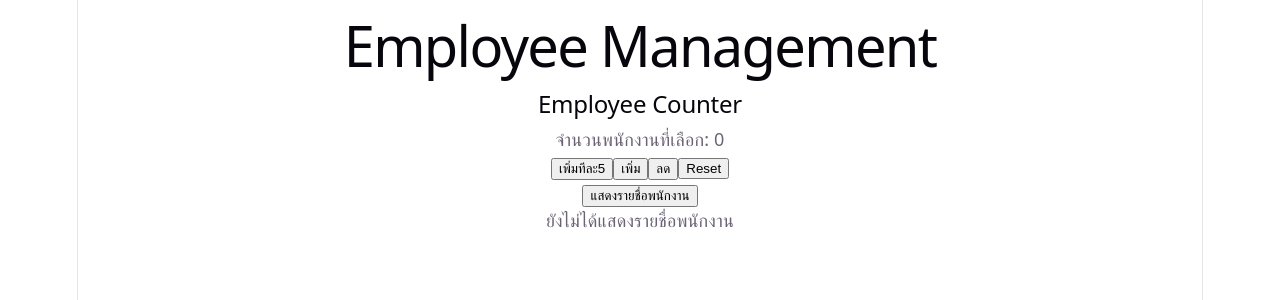
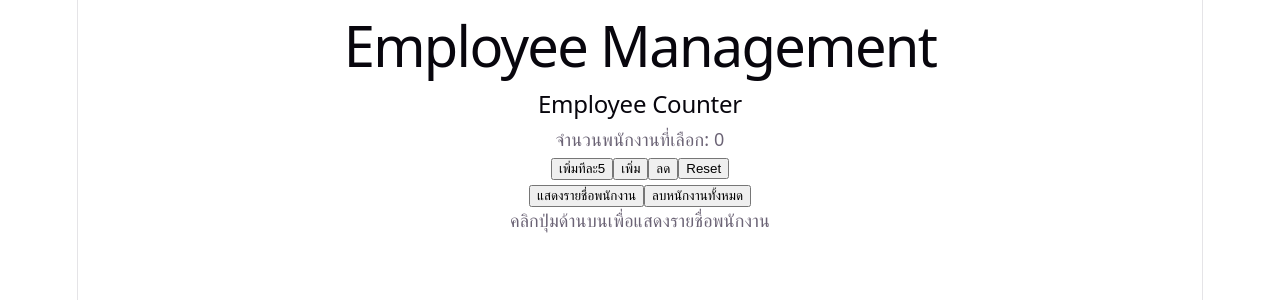
Before and after one commit to luvris/pract, a React (Vite) app in the folder react-learning/: page / in a window 1280 px wide. Both pictures are taken after a click on the button "ซ่อนรายชื่อพนักงาน". Shown: the top 300 px of the page. Built offline with nearby package versions, Linux system fonts and the light colour scheme.

Commit message:
rm employee list

```diff
--- a/react-learning/src/App.jsx
+++ b/react-learning/src/App.jsx
@@ -40,7 +40,9 @@ function App() {
     });
   }
 
-
+  function handleClearEmployees() {
+    setEmployees([]);
+  }
 
   return (
     <main>
@@ -51,16 +53,23 @@ function App() {
       <button onClick={handleToggleList}>
         {isListVisible ? "ซ่อนรายชื่อพนักงาน" : "แสดงรายชื่อพนักงาน"}
       </button>
+      <button onClick={handleClearEmployees}>
+        ลบหนักงานทั้งหมด
+      </button>
       {isListVisible ? (
-        employees.map((employee) => (
-          <EmployeeCard
-            key={employee.id}
-            employee={employee}
-            onToggle={handleToggleEmployeeStatus}
-          />
-        ))
+        <>
+          {employees.length === 0 && <p>ไม่พบพนักงาน</p>}
+
+          {employees.map((employee) => (
+            <EmployeeCard
+              key={employee.id}
+              employee={employee}
+              onToggle={handleToggleEmployeeStatus}
+            />
+          ))}
+        </>
       ) : (
-        <p>ยังไม่ได้แสดงรายชื่อพนักงาน</p>
+        <p>คลิกปุ่มด้านบนเพื่อแสดงรายชื่อพนักงาน</p>
       )}
     </main>
   );
```
